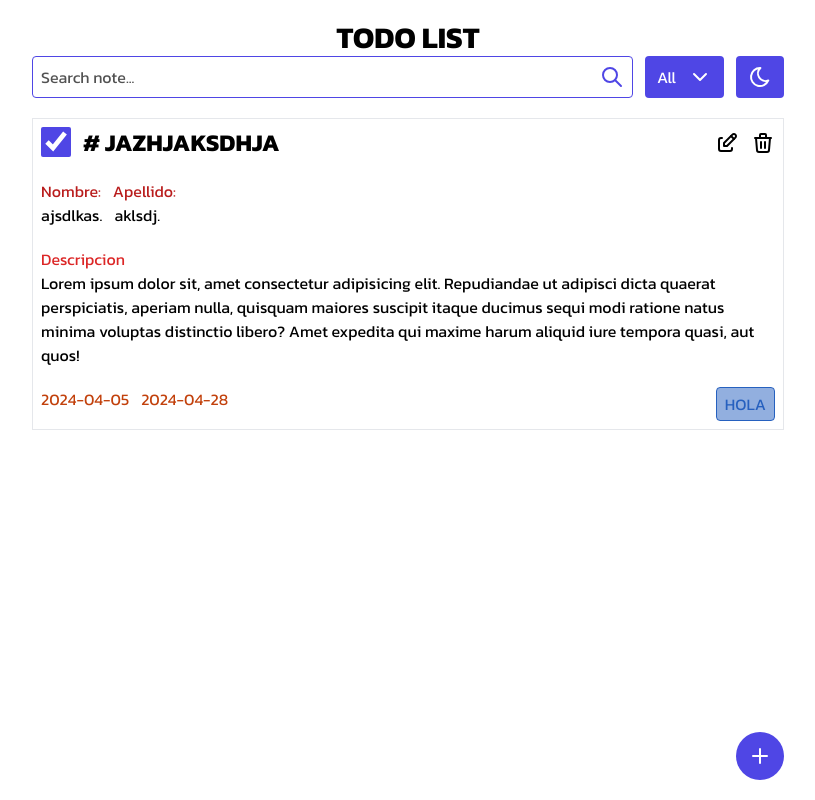
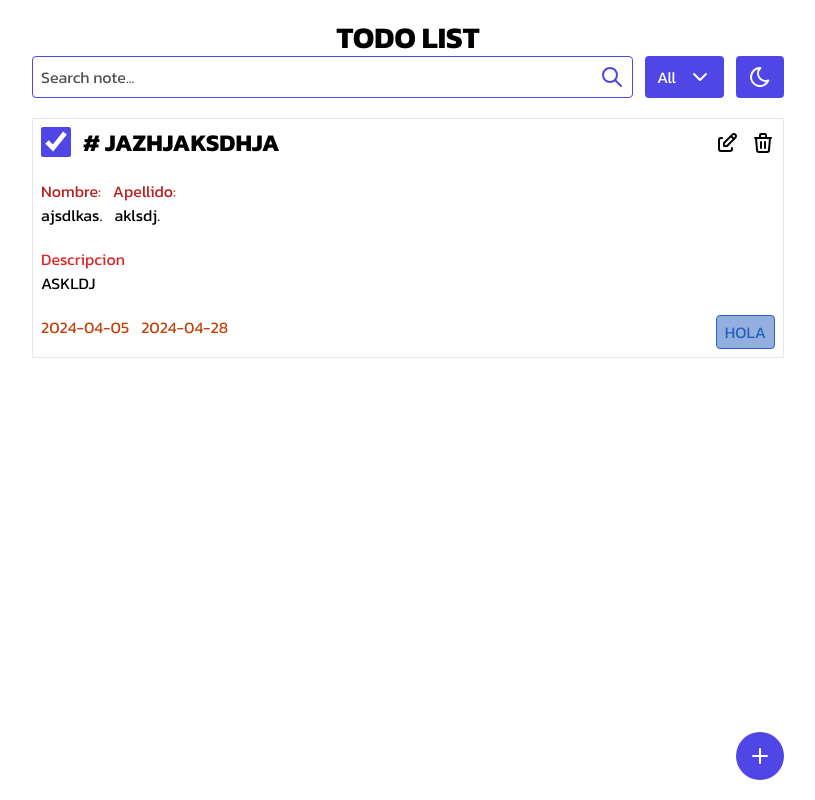
Before and after one commit to kinal-team-1/almacenadora-frontend, a React (Vite) app: page / in a window 1280 px wide. Shown: the whole page, without its empty margins (232-1047 px from the left). Built offline with nearby package versions, Linux system fonts and the light colour scheme.

Commit message:
AL-6 #comment solucion de un error #time 5m

```diff
--- a/src/components/TaskCard.jsx
+++ b/src/components/TaskCard.jsx
@@ -44,11 +44,7 @@ export default function TaskCard({
       <div>
         <span className="text-red-600 dark:text-blue-600">Descripcion</span>
         <p>
-          Lorem ipsum dolor sit, amet consectetur adipisicing elit. Repudiandae
-          ut adipisci dicta quaerat perspiciatis, aperiam nulla, quisquam
-          maiores suscipit itaque ducimus sequi modi ratione natus minima
-          voluptas distinctio libero? Amet expedita qui maxime harum aliquid
-          iure tempora quasi, aut quos!
+          {description}
         </p>
       </div>
       <div className="flex justify-between">
```
